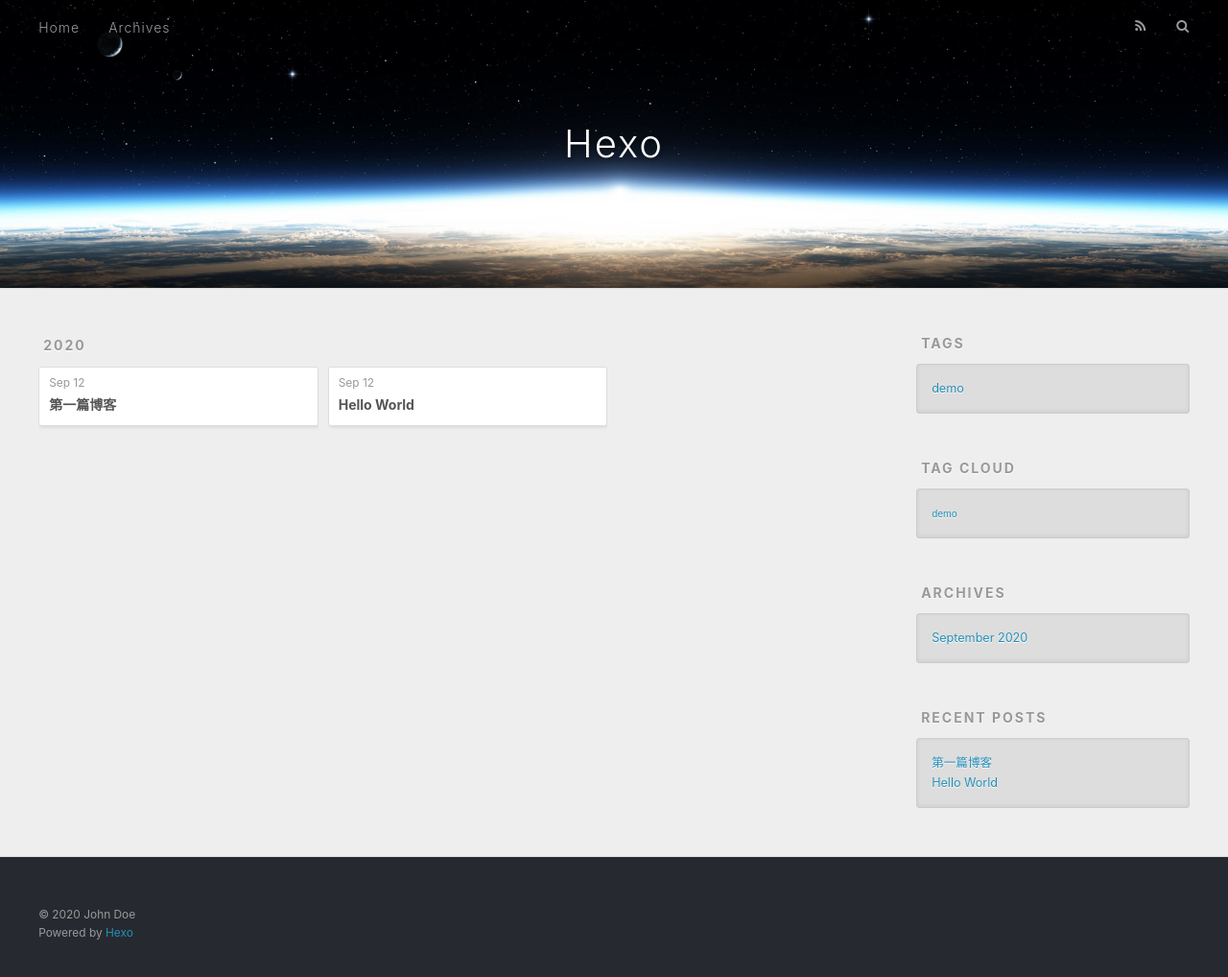
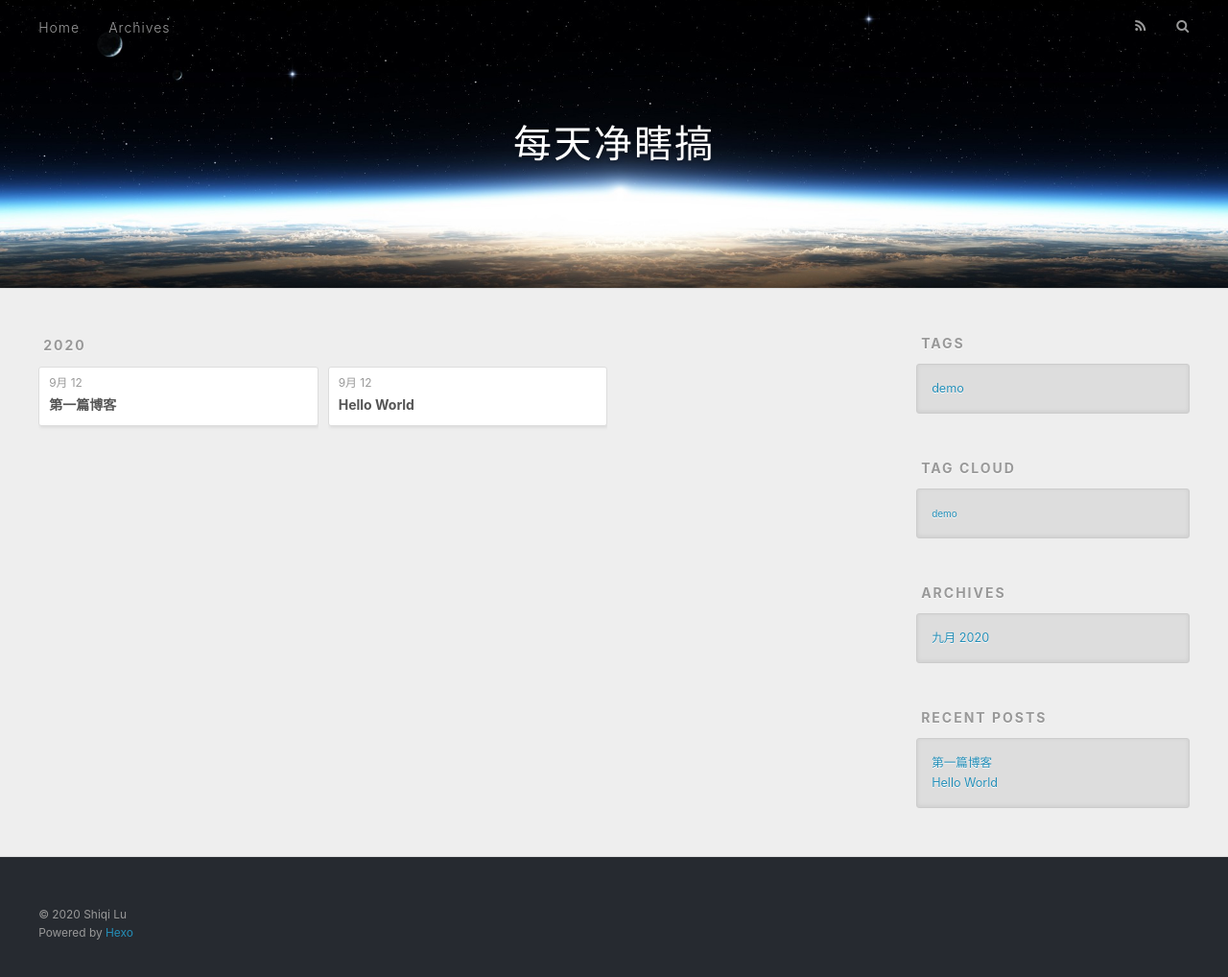
Before and after one commit to shiqi-lu/shiqi-lu.github.io, a plain HTML site: page archives/2020/09/index.html in a window 1280 px wide. Shown: the whole page at 96% size. Drawn offline with nearby package versions, Linux system fonts and the light colour scheme.

Commit message:
Site updated: 2020-09-12 17:26:52

```diff
--- a/archives/2020/09/index.html
+++ b/archives/2020/09/index.html
@@ -5,17 +5,19 @@
 
 
 
-  <title>Archives: 2020/9 | Hexo</title>
+  <title>Archives: 2020/9 | 每天净瞎搞</title>
   <meta name="viewport" content="width=device-width, initial-scale=1, maximum-scale=1">
-  <meta property="og:type" content="website">
-<meta property="og:title" content="Hexo">
+  <meta name="description" content="记录学习笔记和博客，关注领域：数学，人工智能，计算机科学，英语等">
+<meta property="og:type" content="website">
+<meta property="og:title" content="每天净瞎搞">
 <meta property="og:url" content="http://shiqi-lu.tech/archives/2020/09/index.html">
-<meta property="og:site_name" content="Hexo">
-<meta property="og:locale" content="en_US">
-<meta property="article:author" content="John Doe">
+<meta property="og:site_name" content="每天净瞎搞">
+<meta property="og:description" content="记录学习笔记和博客，关注领域：数学，人工智能，计算机科学，英语等">
+<meta property="og:locale" content="zh_CN">
+<meta property="article:author" content="Shiqi Lu">
 <meta name="twitter:card" content="summary">
 
-    <link rel="alternate" href="/atom.xml" title="Hexo" type="application/atom+xml">
+    <link rel="alternate" href="/atom.xml" title="每天净瞎搞" type="application/atom+xml">
 
 
     <link rel="icon" href="/favicon.png">
@@ -36,7 +38,7 @@
   <div id="header-outer" class="outer">
     <div id="header-title" class="inner">
       <h1 id="logo-wrap">
-        <a href="/" id="logo">Hexo</a>
+        <a href="/" id="logo">每天净瞎搞</a>
       </h1>
 
     </div>
@@ -79,7 +81,7 @@
   <div class="archive-article-inner">
     <header class="archive-article-header">
       <a href="/2020/09/12/first-blog/" class="archive-article-date">
-  <time datetime="2020-09-12T08:37:30.000Z" itemprop="datePublished">Sep 12</time>
+  <time datetime="2020-09-12T08:37:30.000Z" itemprop="datePublished">9月 12</time>
 </a>
 
 
@@ -98,7 +100,7 @@
   <div class="archive-article-inner">
     <header class="archive-article-header">
       <a href="/2020/09/12/hello-world/" class="archive-article-date">
-  <time datetime="2020-09-12T08:11:09.400Z" itemprop="datePublished">Sep 12</time>
+  <time datetime="2020-09-12T08:11:09.400Z" itemprop="datePublished">9月 12</time>
 </a>
 
 
@@ -146,7 +148,7 @@
   <div class="widget-wrap">
     <h3 class="widget-title">Archives</h3>
     <div class="widget">
-      <ul class="archive-list"><li class="archive-list-item"><a class="archive-list-link" href="/archives/2020/09/">September 2020</a></li></ul>
+      <ul class="archive-list"><li class="archive-list-item"><a class="archive-list-link" href="/archives/2020/09/">九月 2020</a></li></ul>
     </div>
   </div>
 
@@ -178,7 +180,7 @@
 
   <div class="outer">
     <div id="footer-info" class="inner">
-      &copy; 2020 John Doe<br>
+      &copy; 2020 Shiqi Lu<br>
       Powered by <a href="http://hexo.io/" target="_blank">Hexo</a>
     </div>
   </div>
```
Also changed, not shown: 2020/09/12/first-blog/index.html (+9 -9 lines), 2020/09/12/hello-world/index.html (+9 -9 lines), archives/2020/index.html (+14 -12 lines), archives/index.html (+14 -12 lines), index.html (+14 -12 lines), tags/demo/index.html (+13 -11 lines), 1 other file.
